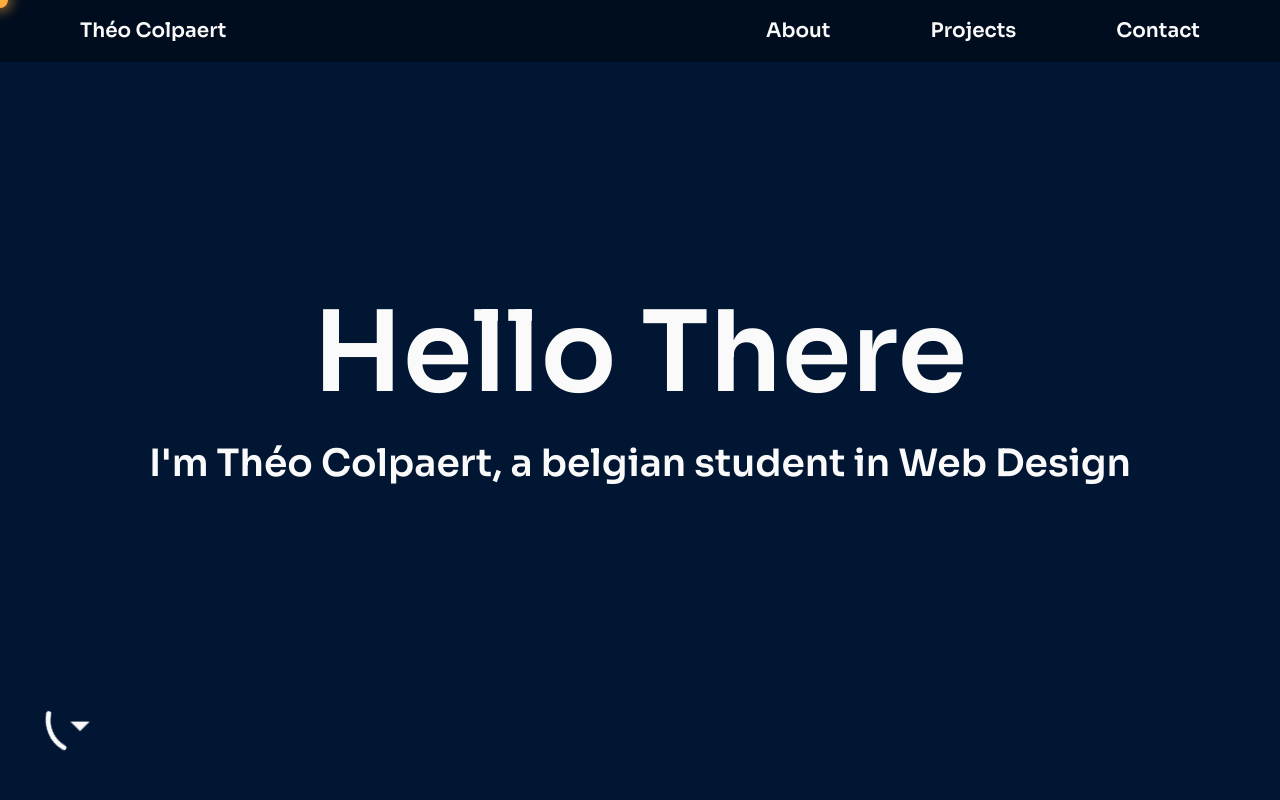
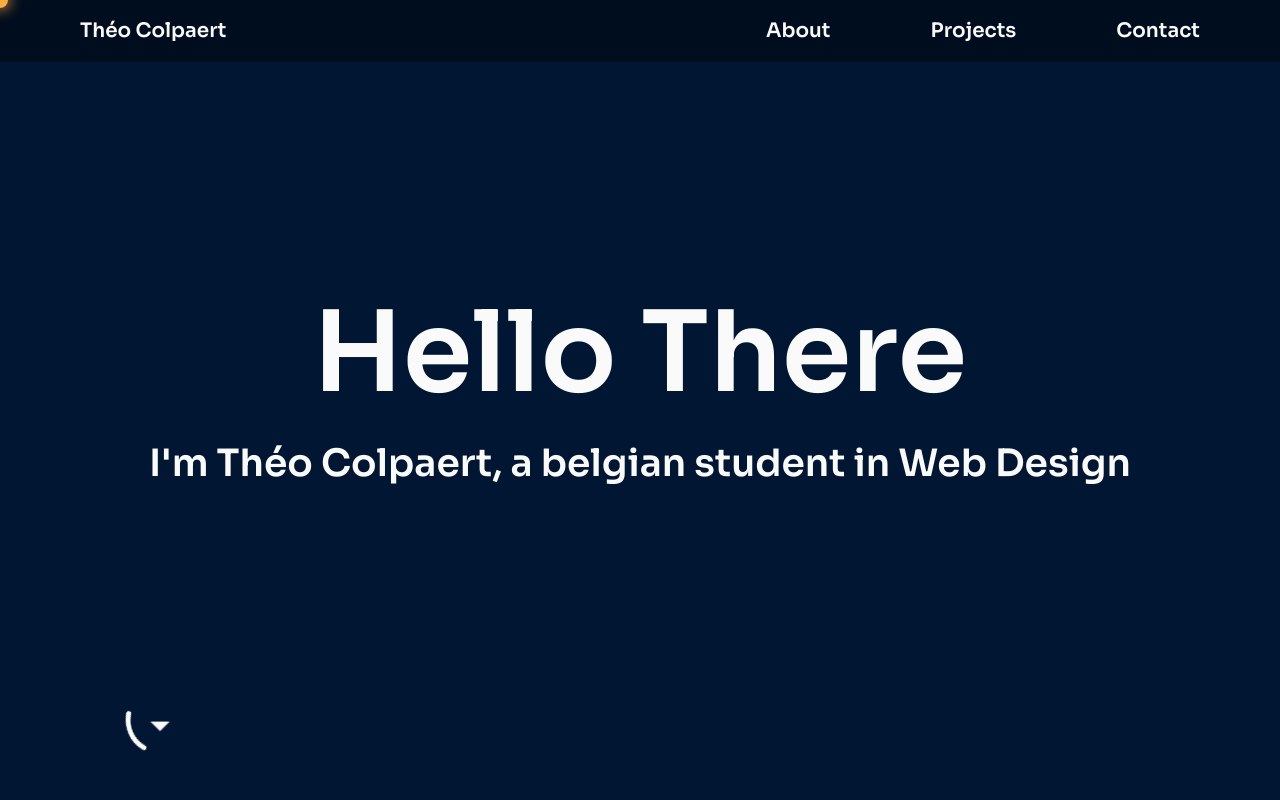
Before and after one commit to Foxx05/TFA_3, a website: page src/index.html in a window 1280 px wide. Shown: the top 800 px of the page. Drawn offline with nearby package versions, Linux system fonts and the light colour scheme; files that its build step writes are made by us from their sources.

Commit message:
anim scroll décalée droite 80px

```diff
--- a/src/styles/app.scss
+++ b/src/styles/app.scss
@@ -1548,8 +1548,8 @@ button:hover{
         left: 40px;
         width: 80px;
         height: 80px;
-        cursor: pointer;
         z-index: 25;
+        margin-left: 80px;
         display: flex;
         align-items: center;
         justify-content: center;
```
